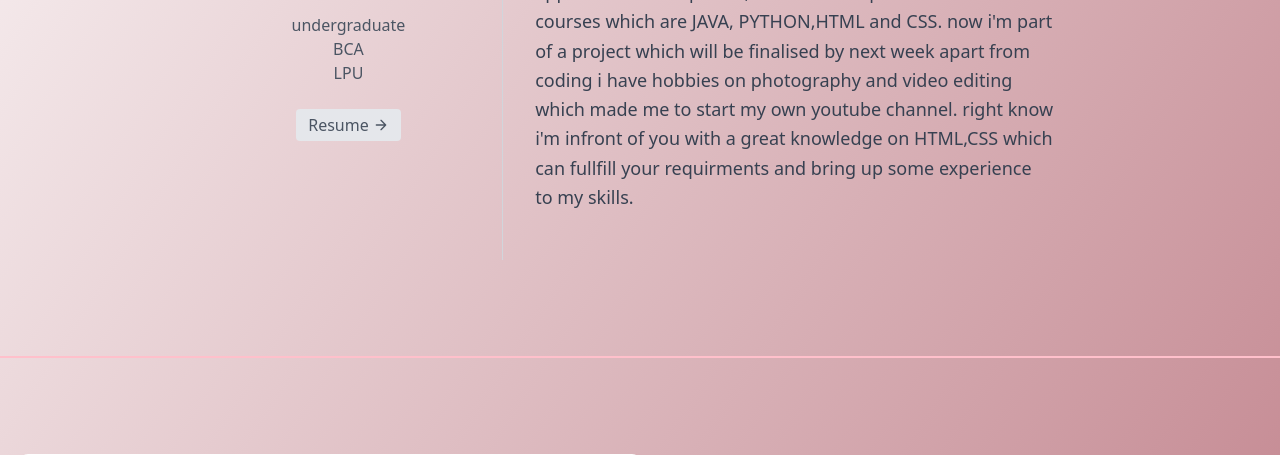
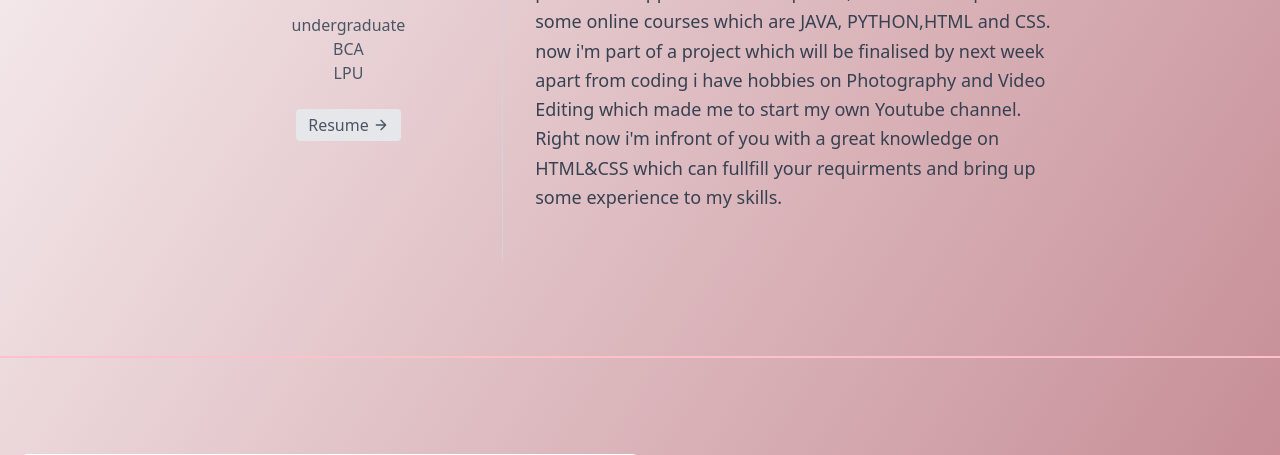
Before and after one commit to denny-Madhav/onlinePortfolio, a plain HTML site: page index.html in a window 1280 px wide. Shown: the part 645-1100 px from the top of the page. Drawn offline with nearby package versions, Linux system fonts and the light colour scheme.

Commit message:
grammer fix
done shubham which he thought were needed!

```diff
--- a/index.html
+++ b/index.html
@@ -55,9 +55,9 @@
                     </div>
                   </div>
                   <div class="sm:w-2/3 sm:pl-8 sm:py-8 sm:border-l border-gray-300 sm:border-t-0 border-t mt-4 pt-4 sm:mt-0 text-center sm:text-left">
-                    <p class="leading-relaxed text-lg mb-4">  i'm denny madhav,i'am currently pursuing BCA degree even tho in 12th i had biology as core subject my FATHER still supported me to get into
-                      IT sector, i choose this field because i  have  previous knowledge on coding and passion for application  development, so i have completed                     some online courses  which are JAVA, PYTHON,HTML and CSS. now i'm part of a project which will be finalised by next week apart from
-                   coding i have hobbies on photography and video editing which made me to start my own youtube channel. right know i'm infront of you with a                       great knowledge on HTML,CSS which can fullfill your requirments and bring up some experience to my skills.</p>
+                    <p class="leading-relaxed text-lg mb-4">  I am Denny Madhav, I am currently pursuing BCA degree even though in 12th I had Biology as core subject, my FATHER still supported me to get into
+                      IT sector, I choose this field because i had previous knowledge on coding and passion for Application Development, so I have completed some online courses  which are JAVA, PYTHON,HTML and CSS. now i'm part of a project which will be finalised by next week apart from
+                   coding i have hobbies on Photography and Video Editing which made me to start my own Youtube channel. Right now i'm infront of you with a great knowledge on HTML&CSS which can fullfill your requirments and bring up some experience to my skills.</p>
                   </div>
                 </div>
               </div>
```
